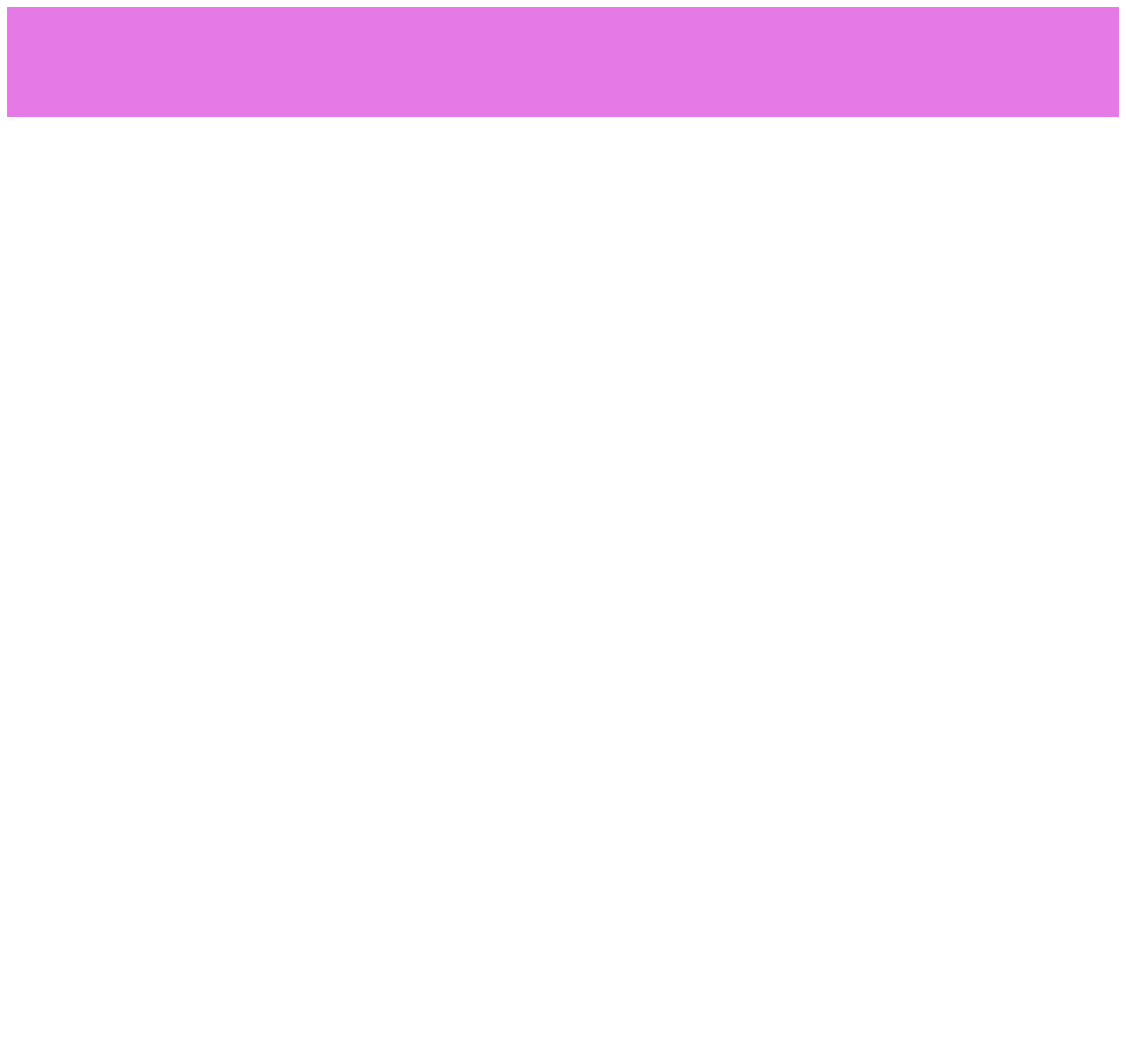
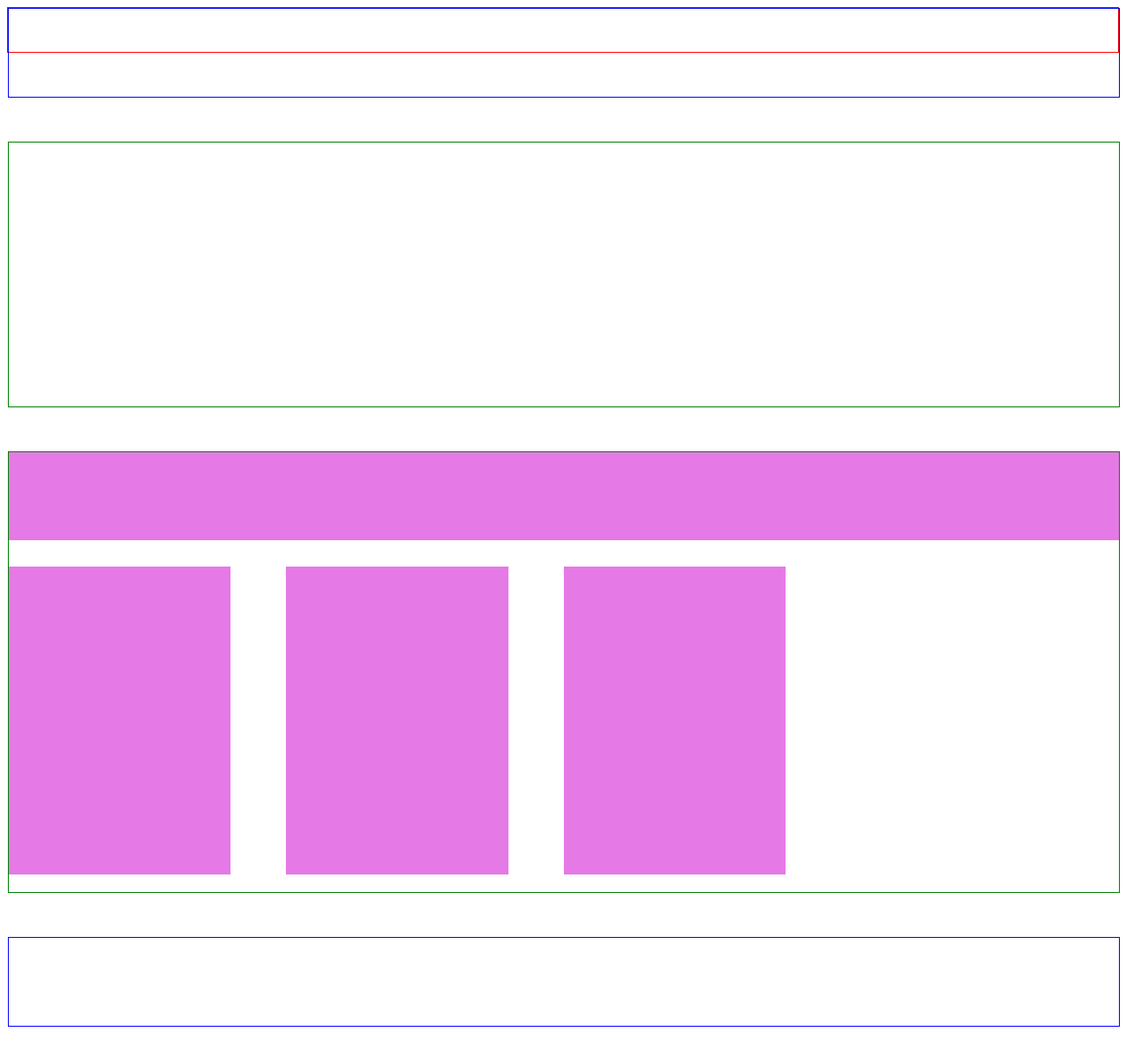
Before and after one commit to roy-naim/htmlcss-struttura-wp, a plain HTML site: page index.html in a window 1280 px wide. Shown: the whole page at 88% size. After the commit the page ends 1167 px from the top, so only its background shows below. Drawn offline with Linux system fonts and the light colour scheme; files that its build step writes are made by us from their sources.

Commit message:
header main footer

```diff
--- a/assets/css/master.css
+++ b/assets/css/master.css
@@ -1,9 +1,35 @@
-body {
-  height: 1000px;
+.container {
+  max-width: 1420px;
+  margin: 0 auto;
+  border: 1px solid red;
+  height: 50px;
 }
 
-body.debug div, body.debug header, body.debug main, body.debug footer {
-  height: 50%;
+header, footer {
+  height: 100px;
+  width: 100%;
+  border: 1px solid blue;
+  margin-bottom: 50px
+}
+.first-content {
+  height: 300px;
+  width: 100%;
+  border: 1px solid green;
+  margin-bottom: 50px;
+}
+
+main {
+  height: 500px;
+  width: 100%;
+  border: 1px solid green;
+  margin-bottom: 50px;
+}
+
+.top-main-block {
+  height: 100px;
+  width: 100%;
+  background-color: #E57AE6;
+  margin-bottom: 30px;
 }
 
 .row:after {
@@ -12,14 +38,11 @@ body.debug div, body.debug header, body.debug main, body.debug footer {
   display: table;
 }
 
-[class^="col-"] {
+.col-1 {
   float: left;
+  width: 20%;
+  background-color: #E57AE6;
+  height: 100px;
+  margin-right: 5%;
+  height: 350px;
 }
-
-.col-100 {
-  width: 100%;
-}
-
-.bg-pink {
-  background-color: #E57AE6;
-}
--- a/index.html
+++ b/index.html
@@ -5,23 +5,28 @@
     <title>Float</title>
     <link rel="stylesheet" href="./css/master.css">
   </head>
-  <body class="debug">
-    <header>
-      <div class="row">
-        <div class="col-100 bg-pink">
+  <body>
+    <div class="container">
 
+      <header>
+      </header>
+      <div class="first-content">
+      </div>
+      <main>
+        <div class="top-main-block">
         </div>
 
-      </div>
-    </header>
+          <div class="row">
+            <div class="col-1"></div>
+            <div class="col-1"></div>
+            <div class="col-1"></div>
+          </div>
 
-    <main>
+      </main>
 
-    </main>
-
-    <footer>
-
-    </footer>
+      <footer>
+      </footer>
+    </div>
 
   </body>
 </html>
```
